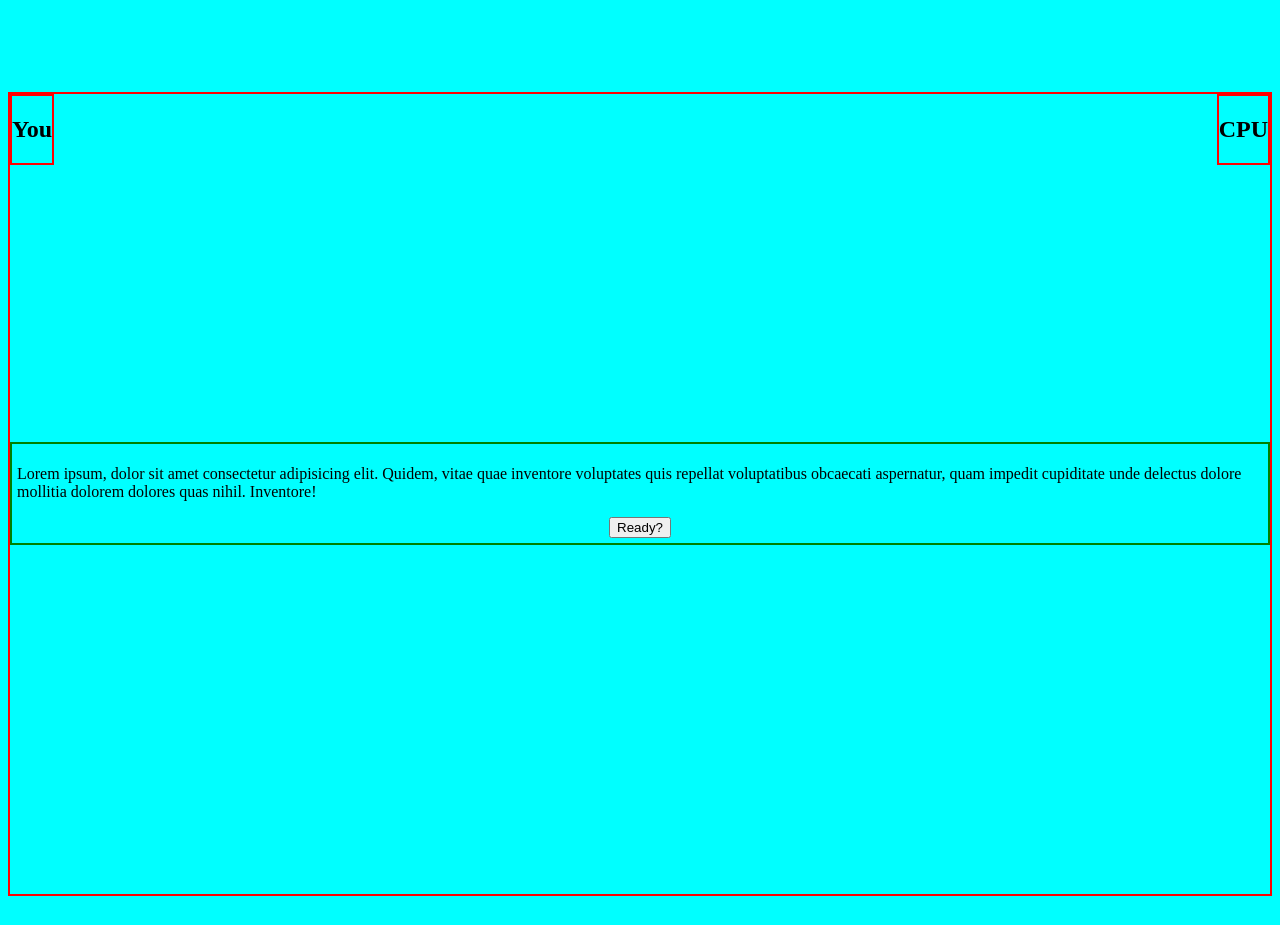
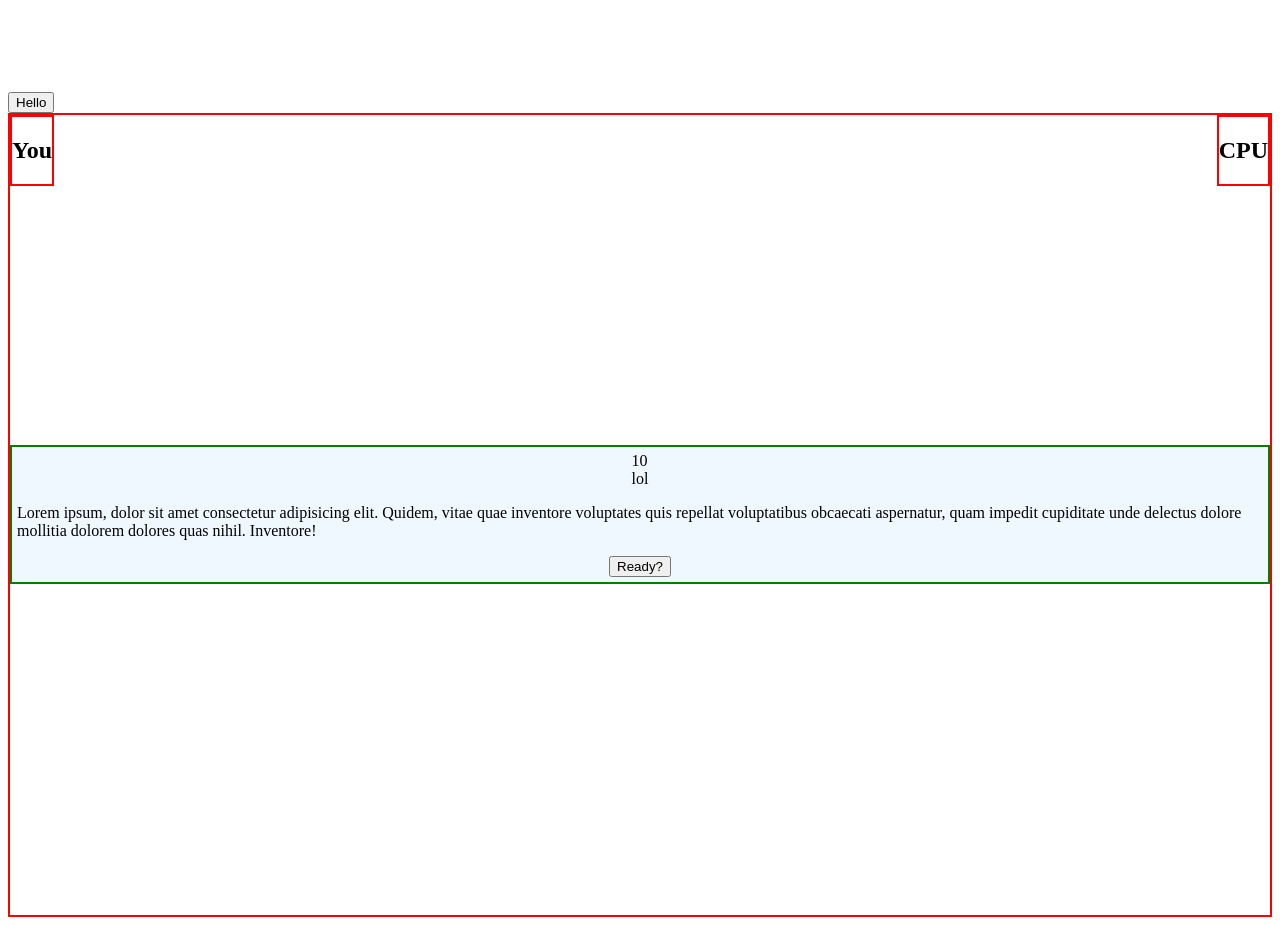
Before and after one commit to GustavoTijerino1/rock-paper-scissors, a plain HTML site: page index.html in a window 1280 px wide. Both pictures are taken after a click on the button "Ready?". Before the commit the page ends 904 px from the top, so only its background shows below. Drawn offline with Linux system fonts and the light colour scheme.

Commit message:
Planned how to attack this task

```diff
--- a/index.html
+++ b/index.html
@@ -16,6 +16,7 @@
 
             <h1>Welcome</h1>
         </marquee>
+        <button class="hello">Hello</button>
         <section class="gameBox">
 
             <div class="playerOne">
@@ -25,7 +26,8 @@
             </div>
 
             <div class="rules">
-                <p>Lorem ipsum, dolor sit amet consectetur adipisicing elit. Quidem, vitae quae inventore voluptates
+                <p class="gone">Lorem ipsum, dolor sit amet consectetur adipisicing elit. Quidem, vitae quae inventore
+                    voluptates
                     quis
                     repellat voluptatibus obcaecati aspernatur, quam impedit cupiditate unde delectus dolore mollitia
                     dolorem dolores quas nihil. Inventore!</p>
@@ -37,6 +39,7 @@
 
             </div>
         </section>
+        <div class="overlay hidden"></div>
 
     </main>
     <script src="./script.js"></script>
--- a/script.js
+++ b/script.js
@@ -1,7 +1,45 @@
 console.log(5);
 
-const readyBtn = document.querySelector(".readyBttn");
+const readyBtn = document.querySelector(".readyBtn");
+const gone = document.querySelector(".gone");
+const rules = document.querySelector(".rules");
+// const body = document.querySelector("body");
+// console.log(body);
 
 readyBtn.addEventListener("click", () => {
-  console.log("click");
+  gone.classList.toggle("hidden");
+  const html = ` <div class="movements__row">
+  <div class="movements__type movements__type--none">10</div>
+  <div class="movements__value">lol</div>
+  </div>`;
+
+  rules.insertAdjacentHTML("afterbegin", html);
 });
+
+document.querySelector(".hello").addEventListener("click", () => {
+  document.querySelector("body").style.backgroundColor = "blue";
+  // document.body.setAttribute("style", "background-color:pink");
+});
+
+/*
+User story:
+1. As a user I want to pick my choice and beat the cpu
+2. I want to see score of the game
+3. Make an account
+
+
+Features:
+1. Display when player wins / loses
+2. Bring back scores from local storage
+
+Flowchart:
+1.  Login sheet at homepage /optional (dont have to make an account *maybe*)
+2. Bring back Users info
+3. play game
+**Bonus customize account**
+
+
+
+
+
+*/
--- a/style.css
+++ b/style.css
@@ -1,7 +1,7 @@
 
-body{
+/* body{
     background-color: aqua;
-}
+} */
 .gameBox {
     border: 2px solid red;
     position: relative;
@@ -28,9 +28,26 @@ position: absolute;
 }
 
 .rules {
+    background-color: aliceblue;
   border: 2px solid green;
   padding: 5px;
 display: flex;
 flex-flow: column;
 align-items: center;
+z-index: 1000;
 }
+
+/* .hidden {
+    display: none;
+} */
+/* .overlay {
+    position: fixed;
+    top: 0;
+    left: 0;
+    width: 100%;
+    height: 100%;
+    background-color: rgba(0, 0, 0, 0.5);
+    backdrop-filter: blur(4px);
+    z-index: 100;
+    transition: all 0.5s;
+  } */
```
